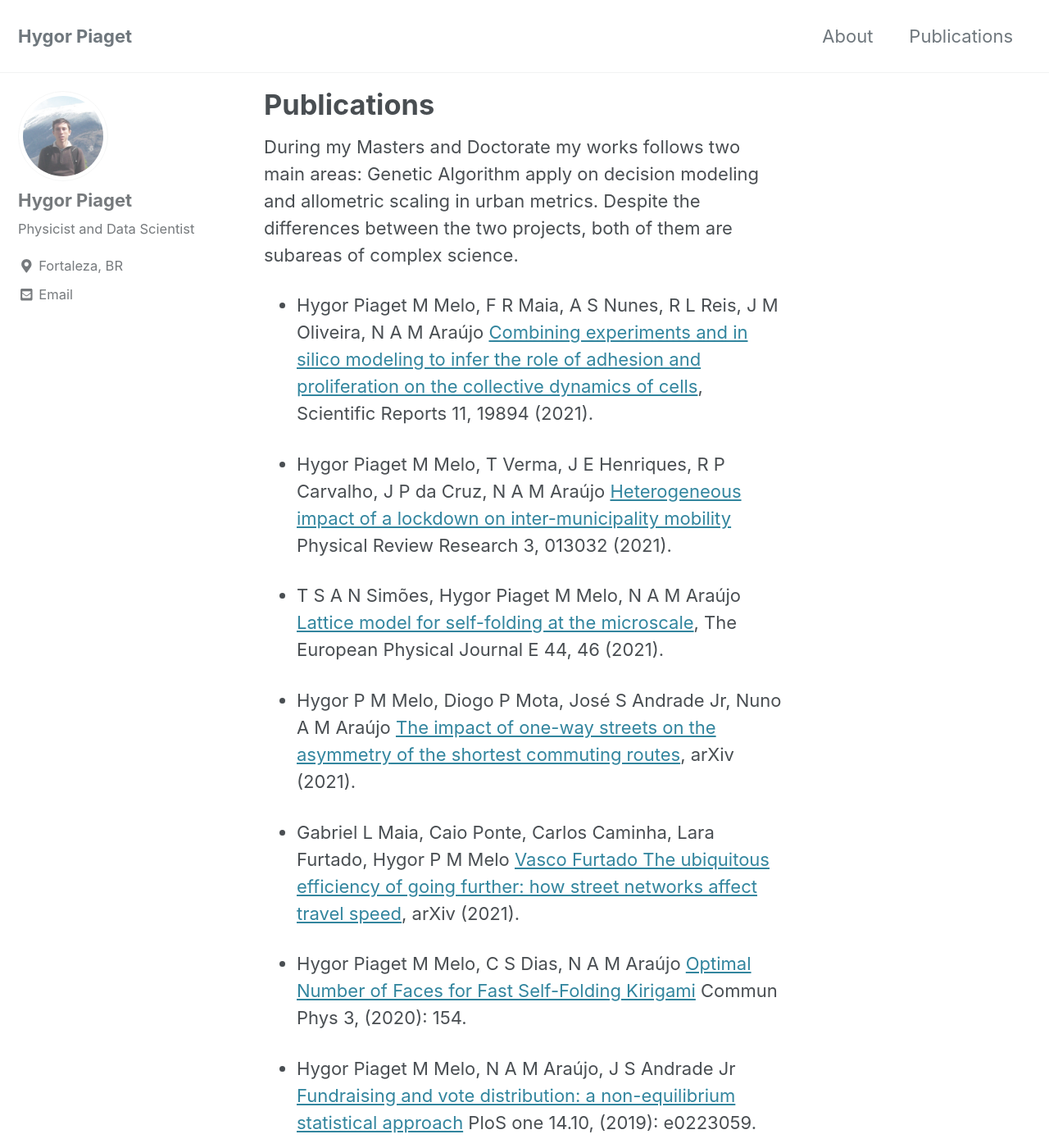
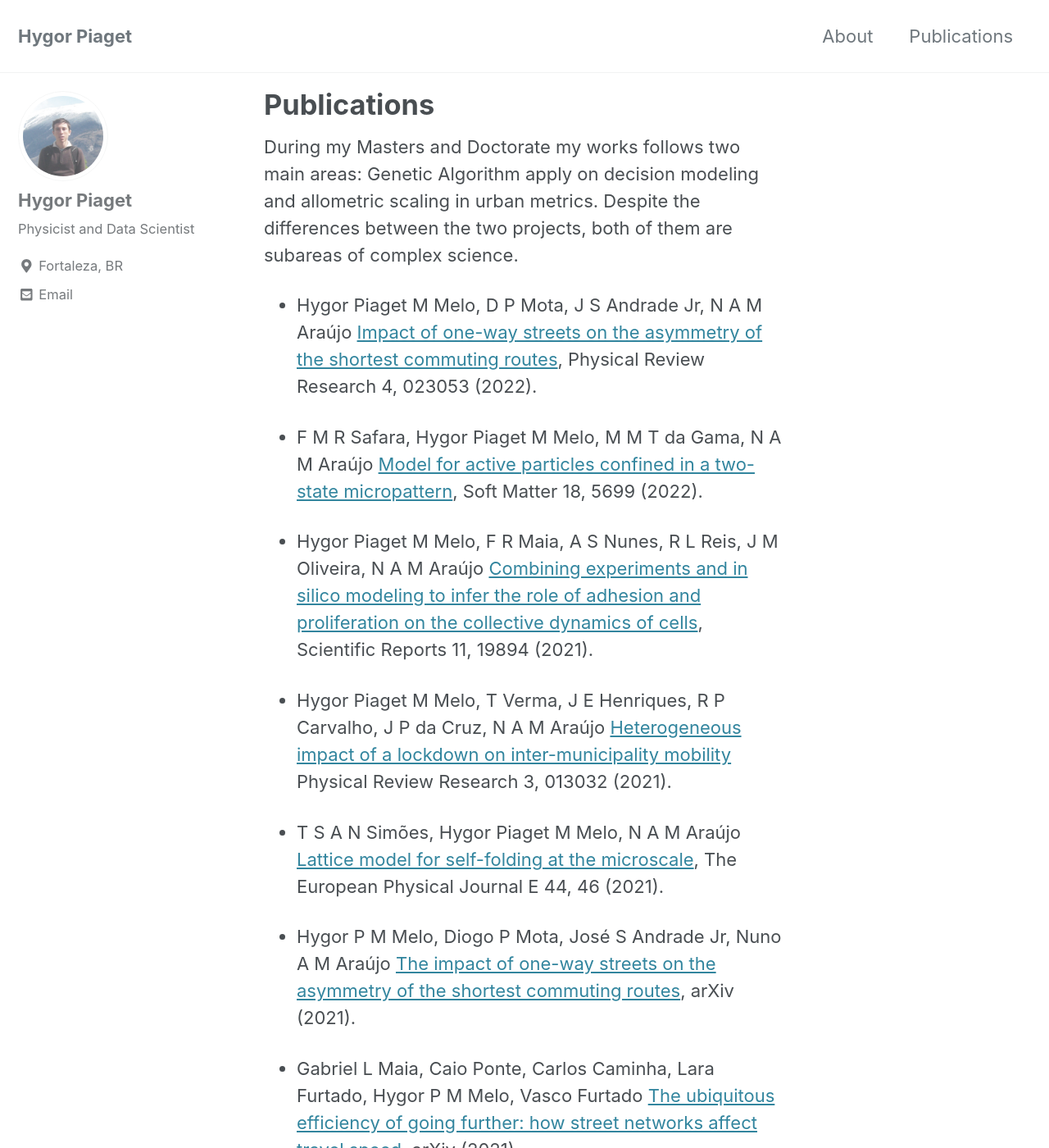
Before and after one commit to HygorPiaget/HygorPiaget.github.io, a Jekyll site: the page built from _pages/publications.md, in a window 1280 px wide and 1400 px high. Shown: the whole window at 82% size. Built offline with Jekyll 4.4.1, drawn with Linux system fonts in a browser that asks for light colours; cached includes are drawn as plain includes; nearby versions of some CDN libraries.

Commit message:
Update publications.md

```diff
--- a/_pages/publications.md
+++ b/_pages/publications.md
@@ -27,6 +27,9 @@ of complex science.
 <!--of atoms or molecules [1]. Based on this, human society is one of the best examples of a complex systems and is the-->
 <!--main focus of my current and future research.-->
 
+* Hygor Piaget M Melo, D P Mota, J S Andrade Jr, N A M Araújo [Impact of one-way streets on the asymmetry of the shortest commuting routes](https://journals.aps.org/prresearch/abstract/10.1103/PhysRevResearch.4.023053), Physical Review Research 4, 023053 (2022).
+
+* F M R Safara, Hygor Piaget M Melo, M M T da Gama, N A M Araújo [Model for active particles confined in a two-state micropattern](https://pubs.rsc.org/en/content/articlelanding/2022/sm/d2sm00616b/unauth), Soft Matter 18, 5699 (2022).
 
 * Hygor Piaget M Melo, F R Maia, A S Nunes, R L Reis, J M Oliveira, N A M Araújo [Combining experiments and in silico modeling to infer the role of adhesion and proliferation on the collective dynamics of cells](https://doi.org/10.1038/s41598-021-99390-x),  Scientific Reports 11, 19894 (2021).
 
@@ -38,7 +41,7 @@ of complex science.
 
 * Hygor P M Melo, Diogo P Mota, José S Andrade Jr, Nuno A M Araújo [The impact of one-way streets on the asymmetry of the shortest commuting routes](https://arxiv.org/abs/2111.07434), arXiv (2021).
 
-*  Gabriel L Maia, Caio Ponte, Carlos Caminha, Lara Furtado, Hygor P M Melo [Vasco Furtado The ubiquitous efficiency of going further: how street networks affect travel speed](https://arxiv.org/abs/2111.07801), arXiv (2021).
+*  Gabriel L Maia, Caio Ponte, Carlos Caminha, Lara Furtado, Hygor P M Melo, Vasco Furtado [ The ubiquitous efficiency of going further: how street networks affect travel speed](https://arxiv.org/abs/2111.07801), arXiv (2021).
 
 * Hygor Piaget M Melo, C S Dias, N A M Araújo [Optimal Number of Faces for Fast Self-Folding Kirigami](https://www.nature.com/articles/s42005-020-00423-0) Commun Phys 3, (2020): 154.
 
```
